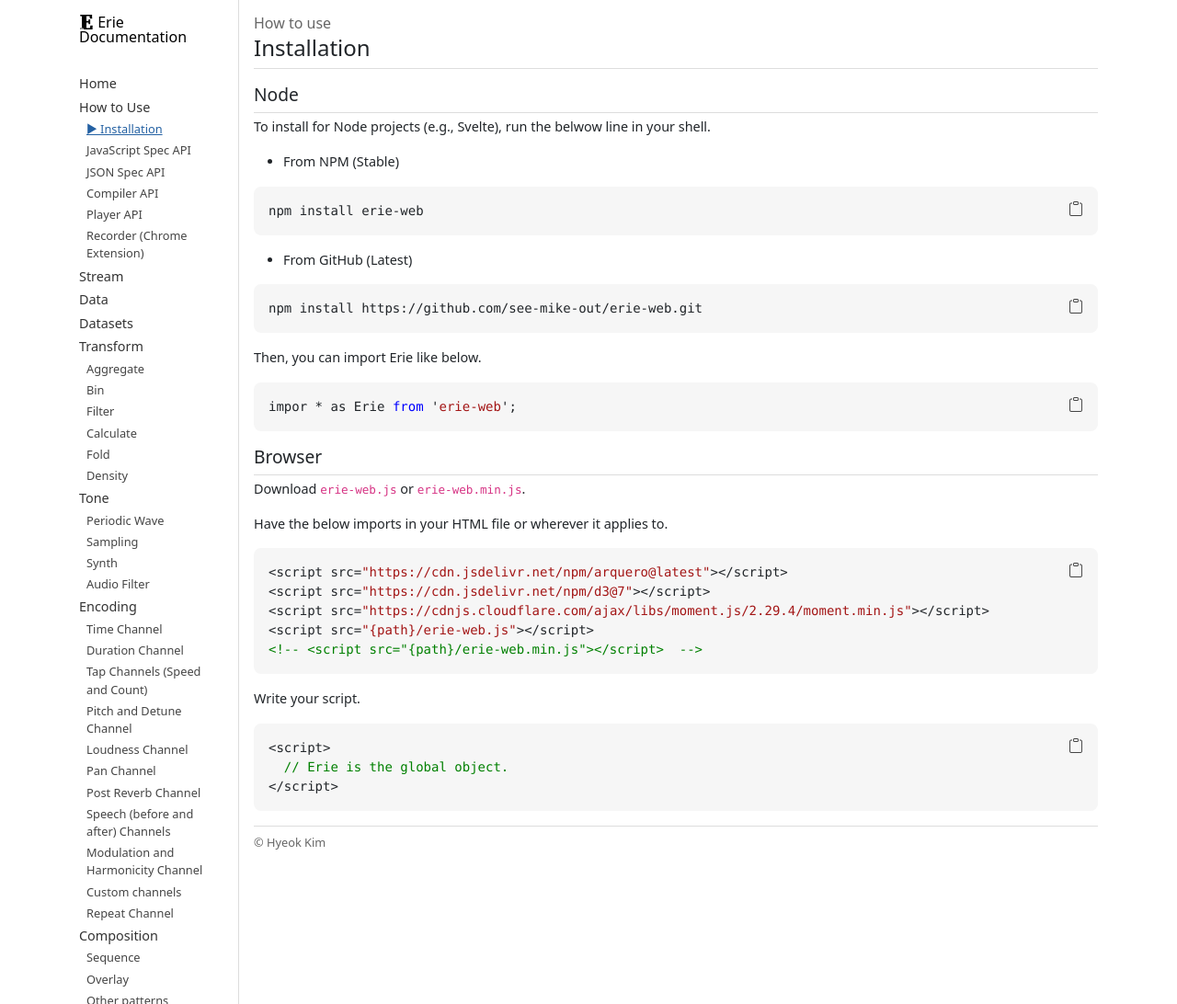
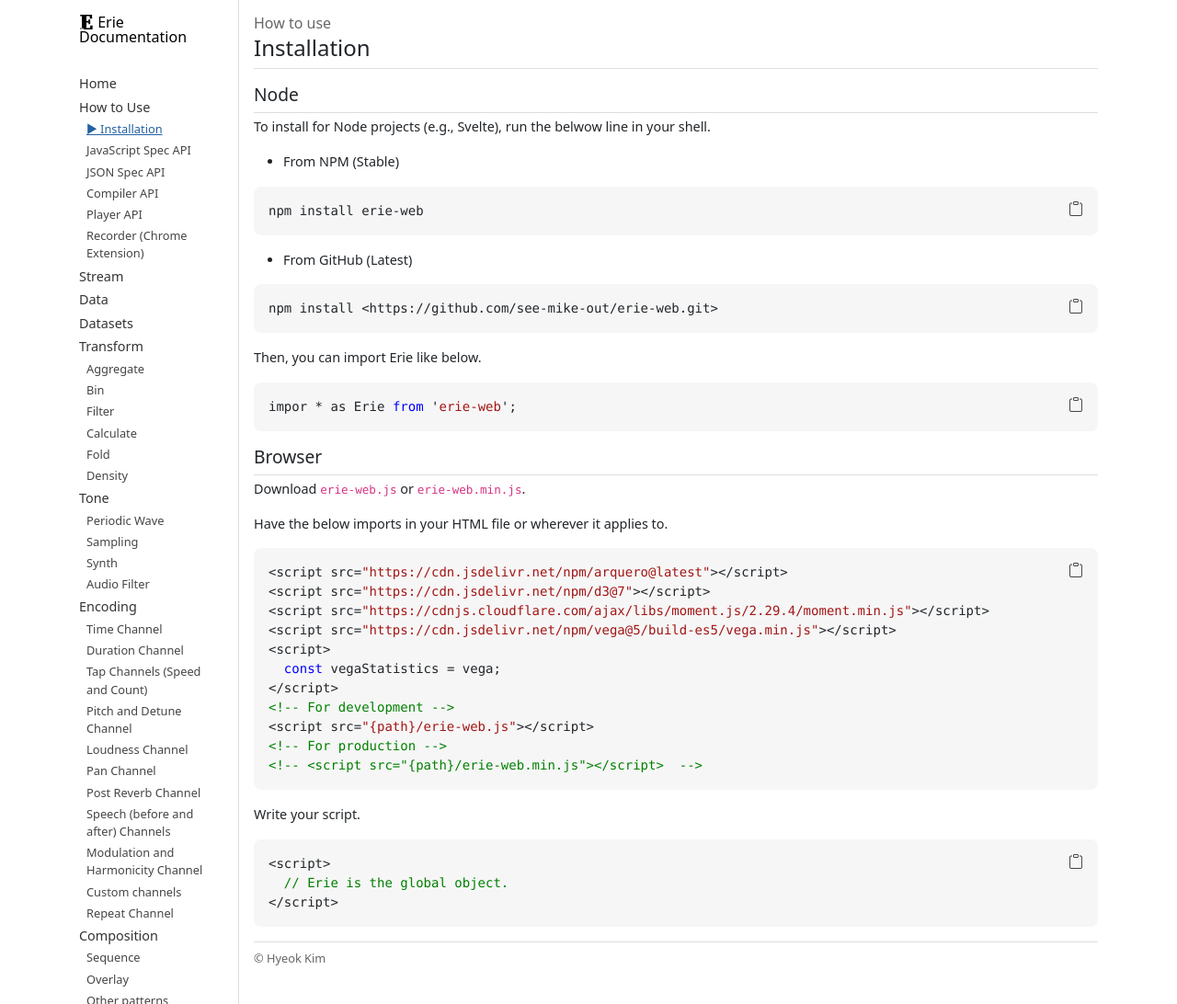
Before and after one commit to see-mike-out/erie-documentation, a Jekyll site: the page built from docs/how-to-use/installation.md, in a window 1280 px wide. Shown: the whole page at 92% size. Built offline with Jekyll 4.4.1, drawn with Linux system fonts in a browser that asks for light colours.

Commit message:
browser dependency fix

```diff
--- a/docs/how-to-use/installation.md
+++ b/docs/how-to-use/installation.md
@@ -19,9 +19,8 @@
 - From GitHub (Latest)
 
 {% highlight shell %}
-npm install https://github.com/see-mike-out/erie-web.git
+npm install <https://github.com/see-mike-out/erie-web.git>
 {% endhighlight %}
-
 
 Then, you can import Erie like below.
 
@@ -39,7 +38,13 @@
 <script src="https://cdn.jsdelivr.net/npm/arquero@latest"></script>
 <script src="https://cdn.jsdelivr.net/npm/d3@7"></script>
 <script src="https://cdnjs.cloudflare.com/ajax/libs/moment.js/2.29.4/moment.min.js"></script>
+<script src="https://cdn.jsdelivr.net/npm/vega@5/build-es5/vega.min.js"></script>
+<script>
+  const vegaStatistics = vega;
+</script>
+<!-- For development -->
 <script src="{path}/erie-web.js"></script>
+<!-- For production -->
 <!-- <script src="{path}/erie-web.min.js"></script>  -->
 {% endhighlight %}
 
```
